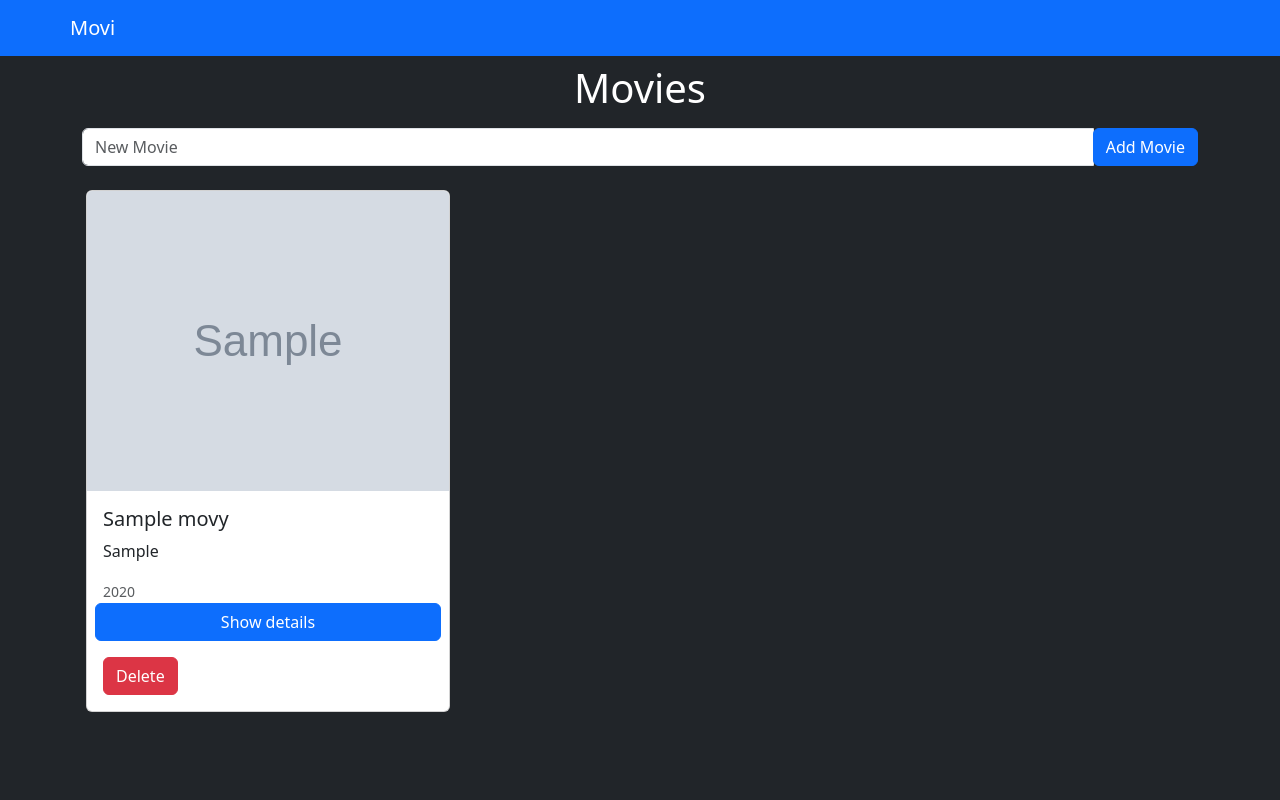
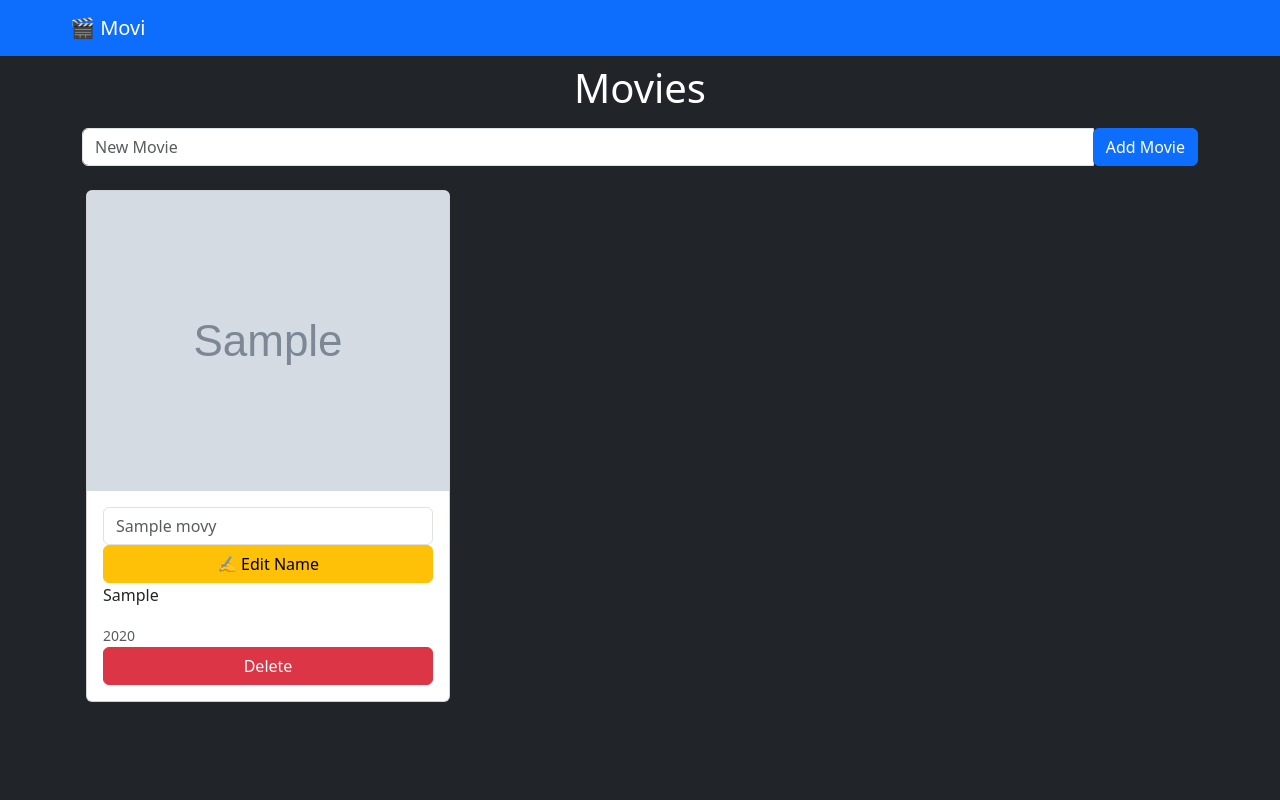
Before and after one commit to DPro23/MoviWebApp, a Flask app: page /users/1/movies in a window 1280 px wide. Run offline with Flask 3, Linux system fonts and the light colour scheme; tables that the repository leaves empty hold one stand-in row (values such as "Sample post"); grey boxes marked "Sample" are stand-in pictures.

Commit message:
Refactor templates, make movie title editable

```diff
--- a/templates/base.html
+++ b/templates/base.html
@@ -12,7 +12,7 @@
 <main class="container-full bg-dark text-white pb-4" style="min-height: 100dvh;">
     <div class="container-full bg-primary">
         <nav class="container navbar navbar-dark">
-          <a class="navbar-brand" href="{{url_for('index')}}">Movi</a>
+          <a class="navbar-brand" href="{{url_for('index')}}">🎬 Movi</a>
         </nav>
     </div>
     {% if request.args.get('error') %}
--- a/templates/movies.html
+++ b/templates/movies.html
@@ -1,7 +1,7 @@
 {% extends "base.html" %}
 
 {% block title %}
-Home
+Movies
 {% endblock %}
 
 {% block content %}
@@ -20,15 +20,17 @@ Home
             {% for movie in movies %}
               <div class="col-sm-6 col-md-4 g-2">
                 <div class="card h-100">
-                    <img class="card-img-top" src="{{ movie.poster_url }}" height="300" alt="Card image cap">
+                    <img class="card-img-top" src="{{ movie.poster_url }}" height="300" alt="{{movie.name}}">
                       <div class="card-body">
-                        <h5 class="card-title">{{ movie.name }}</h5>
+                        <form action="{{ url_for('update_movie', user_id=user_id, movie_id=movie.id) }}" method="post">
+                          <input type="text" class="form-control" name="title" id="title" placeholder="{{movie.name}}" aria-label="{{movie.name}}" aria-describedby="basic-addon2" required>
+                          <input class="btn btn-warning w-100" type="submit" value="✍️ Edit Name">
+                      </form>
                         <p class="card-text">{{ movie.director }}</p>
                         <small class="text-muted">{{movie.year}}</small>
                               <div class="row g-3 justify-content-between">
-                                  <a href="{{ url_for('index', movie_id=movie.id) }}" class="btn btn-primary">Show details</a>
                                   <form action="{{ url_for('delete_movie', user_id=user_id, movie_id=movie.id) }}" method="post">
-                                    <input class="btn btn-danger" type="submit" value="Delete">
+                                    <input class="btn btn-danger w-100" type="submit" value="Delete">
                                   </form>
                               </div>
                       </div>
```
Also changed, not shown: templates/index.html (+4 -4 lines).
